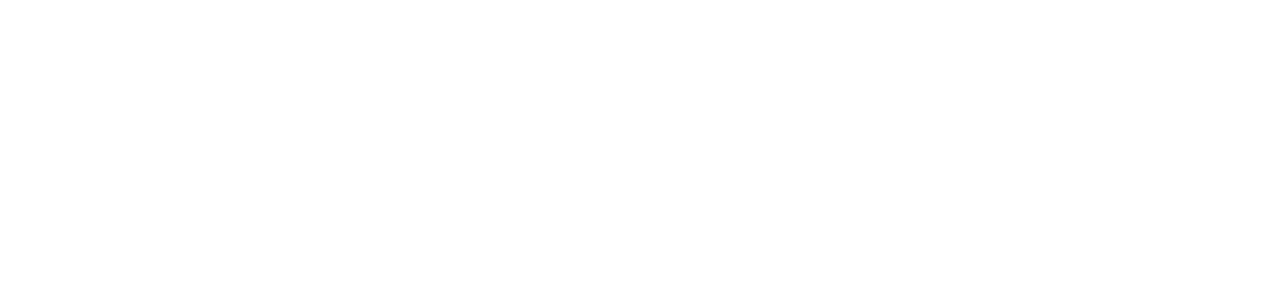
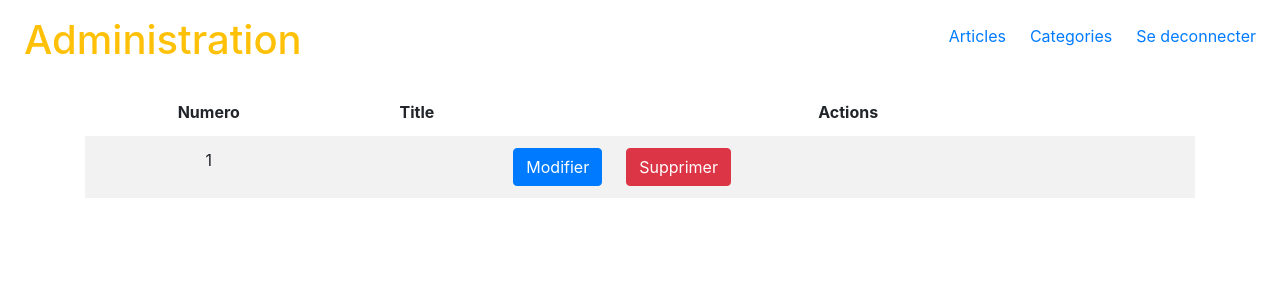
Before and after one commit to noumedemtamiflorian/Blog-React, a React (Create React App) app: page /admin/categories in a window 1280 px wide. Shown: the top 300 px of the page. Built offline with nearby package versions, Linux system fonts and the light colour scheme; no server answers.

Commit message:
Ajout du crud de categories

```diff
--- a/src/Components/Categories/Admin/AddCategorie.jsx
+++ b/src/Components/Categories/Admin/AddCategorie.jsx
@@ -0,0 +1,55 @@
+import axios from 'axios';
+import { Component } from 'react'
+import { Redirect } from 'react-router';
+import HeaderAdmin from '../../Header/HeaderAdmin';
+class AddCategorie extends Component {
+    constructor(props) {
+        super(props);
+        this.state = {
+            categorie: {
+                title: ''
+            },
+            redirect: false
+        }
+    }
+    handleChange = event => {
+        let categorieTemp = this.state.categorie
+        categorieTemp[event.target.name] = event.target.value
+        this.setState({
+            categorie: categorieTemp
+        })
+    }
+    handleSubmit = event => {
+        let categorie = this.state.categorie
+        axios.post("https://127.0.0.1:8000/api/categories", categorie)
+            .then(res => {
+                this.setState({
+                    redirect: true
+                })
+            })
+        event.preventDefault()
+    }
+    render() {
+        if (this.state.redirect) {
+            return <Redirect to="/admin" />
+        }
+        return (
+            <div>
+                <HeaderAdmin />
+                <h1 className="text-center">Ajout D'une Categorie</h1>
+                <div className="col-4 m-auto">
+                    <form onSubmit={this.handleSubmit}>
+                        <div className="form-group">
+                            <label htmlFor="title">Titre</label>
+                            <input type="text" name="title" id="title" value={this.state.categorie.title} onChange={this.handleChange} className="form-control" />
+                        </div>
+                        <button type="submit" className="btn btn-primary">Enregistrer</button>
+                    </form>
+                </div>
+
+
+            </div>
+        )
+    }
+}
+export default AddCategorie;
--- /dev/null
+++ b/src/Components/Categories/Admin/CategoriesAdmin.jsx
@@ -0,0 +1,58 @@
+import axios from 'axios';
+import { Component } from 'react'
+import { Link } from 'react-router-dom';
+import HeaderAdmin from '../../Header/HeaderAdmin';
+class CategoriesAdmin extends Component {
+    constructor(props) {
+        super(props);
+        this.state = {
+            categories: [{}]
+        }
+    }
+    componentDidMount() {
+        axios.get("https://127.0.0.1:8000/api/categories")
+            .then(res => {
+                this.setState({
+                    categories: res.data['hydra:member']
+                })
+            })
+            .catch()
+    }
+    render() {
+        return (
+            <div>
+                <HeaderAdmin />
+                <div className="container">
+                    <table className="table table-borderless text-center table-hover table-striped ">
+                        <thead>
+                            <tr>
+                                <th>Numero</th>
+                                <th>Title</th>
+                                <th>Actions</th>
+                            </tr>
+                        </thead>
+                        <tbody>
+                            {
+                                this.state.categories.map(({ id, title }, index) => {
+                                    return (
+                                        <tr key={index}>
+                                            <td>{index + 1}</td>
+                                            <td>{title}</td>
+                                            <td className="d-flex">
+                                                <Link to={`/admin/categorie/${id}/edit`}><span className="btn btn-primary mr-4">Modifier</span> </Link>
+                                                <Link to={`/admin/categorie/${id}/delete`}><span className="btn btn-danger">Supprimer</span> </Link>
+                                            </td>
+                                        </tr>
+                                    )
+                                })
+                            }
+                        </tbody>
+                    </table>
+                </div >
+            </div>
+
+        )
+    }
+
+}
+export default CategoriesAdmin;
--- a/src/Components/Categories/Admin/DeleteCategorie.jsx
+++ b/src/Components/Categories/Admin/DeleteCategorie.jsx
@@ -0,0 +1,31 @@
+import { Component } from 'react'
+import axios from "axios"
+import { Redirect } from 'react-router';
+
+class DeleteCategorie extends Component {
+    constructor(props) {
+        super(props);
+        this.state = {
+            redirect: false
+        }
+    }
+
+    componentDidMount() {
+        const id = this.props.match.params.id
+        axios.delete("https://127.0.0.1:8000/api/categories/" + id)
+            .then(res => {
+                this.setState({
+                    redirect: true
+                })
+            })
+            .catch(error => { })
+    }
+    render() {
+        if (this.state.redirect) {
+            return <Redirect to="/admin/categories" />
+        }
+        return <h1>Suppression de la categories en cours</h1>
+    }
+}
+
+export default DeleteCategorie;
--- a/src/Components/Categories/Admin/UpdateCategorie.jsx
+++ b/src/Components/Categories/Admin/UpdateCategorie.jsx
@@ -0,0 +1,69 @@
+import axios from "axios";
+import React from "react"
+import { Redirect } from "react-router";
+import HeaderAdmin from "../../Header/HeaderAdmin";
+
+class UpdateCategorie extends React.Component {
+    constructor(props) {
+        super(props);
+        this.state = {
+            categorie: {
+                title: ''
+            },
+            redirect: false
+            , id: this.props.match.params.id
+        }
+    }
+
+    componentDidMount() {
+        const id = this.state.id
+        axios.get('https://127.0.0.1:8000/api/categories/' + id)
+            .then(res => {
+                this.setState({ categorie: res.data })
+            }).then(error => {
+            })
+    }
+    handleChange = event => {
+        let categorieTemp = this.state.categorie
+        categorieTemp[event.target.name] = event.target.value
+        this.setState({
+            categorie: categorieTemp
+        })
+    }
+
+    handleSubmit = (event) => {
+        const id = this.state.id
+        axios.put("https://127.0.0.1:8000/api/categories/" + id, this.state.categorie)
+            .then(res => {
+                this.setState({
+                    redirect: true
+                })
+            })
+            .catch(error => {
+            })
+        event.preventDefault()
+    }
+    render() {
+        if (this.state.redirect) {
+            return <Redirect to="/admin/categories" />
+        }
+        return (
+            <div>
+                <HeaderAdmin />
+                <div className="row">
+                    <div className="col-6 mx-auto">
+                        <form onSubmit={this.handleSubmit}>
+                            <div className="form-group">
+                                <label htmlFor="title">Titre</label>
+                                <input type="text" name="title" id="title" value={this.state.categorie.title} onChange={this.handleChange} className="form-control" />
+                            </div>
+                            <button type="submit" className="btn btn-primary">Modifier</button>
+                        </form>
+                    </div>
+                </div>
+            </div>
+
+        )
+    }
+}
+export default UpdateCategorie;
--- a/src/Components/Categories/Categories.jsx
+++ b/src/Components/Categories/Categories.jsx
@@ -53,7 +53,8 @@
                         <div className="list-group mr-4">
                             {
                                 this.state.categories.map(({ title, id }, index) => {
-                                    return <Link key={id} to={"/posts/categorie/" + id}><span id={id} className="list-group-item list-group-item-action">{title}</span></Link>
+                                    return <Link key={id} to={"/posts/categorie/" + id}><span id={id}
+                                        className={"list-group-item list-group-item-action"}>{title}</span></Link>
                                 })
                             }
                         </div>
--- a/src/Components/Header/HeaderAdmin.jsx
+++ b/src/Components/Header/HeaderAdmin.jsx
@@ -8,8 +8,8 @@
             <Link to="/"> <h1 className="text-warning" >Administration</h1></Link>
             <nav>
                 <ul className="list-unstyled d-flex">
-                    <li className="mr-4"><Link to="/">Articles</Link></li>
-                    <li className="mr-4"><Link to="/">Categories</Link></li>
+                    <li className="mr-4"><Link to="/admin/posts">Articles</Link></li>
+                    <li className="mr-4"><Link to="/admin/categories">Categories</Link></li>
                     <li><Link to="/">Se deconnecter</Link></li>
                 </ul>
             </nav>
--- a/src/Components/Main.jsx
+++ b/src/Components/Main.jsx
@@ -7,6 +7,11 @@
 import UpdatePost from './Posts/Admin/UpdatePost'
 import DeletePost from './Posts/Admin/DeletePost'
 import Categories from './Categories/Categories'
+import AddCategorie from './Categories/Admin/AddCategorie'
+import CategoriesAdmin from './Categories/Admin/CategoriesAdmin'
+import UpdateCategorie from './Categories/Admin/UpdateCategorie'
+import DeleteCategorie from './Categories/Admin/DeleteCategorie'
+
 const Main = () => {
     return (
         <BrowserRouter>
@@ -16,12 +21,18 @@
                 <Route path="/posts/categorie/:id" component={Categories}></Route>
 
                 {/* Route d'administration  pour les articles */}
-                <Route exact path="/admin">< Posts /></Route>
+                <Route exact path="/admin/posts">< Posts /></Route>
                 <Route path="/admin/post/add">< AddPost /></Route>
                 <Route path="/admin/post/:id/edit" component={UpdatePost}></Route>
                 <Route path="/admin/post/:id/delete" component={DeletePost}></Route>
+
+
+                <Route exact path="/admin/categories"><CategoriesAdmin /> </Route>
+                <Route path="/admin/categorie/add">< AddCategorie /></Route>
+                <Route path="/admin/categorie/:id/edit" component={UpdateCategorie}></Route>
+                <Route path="/admin/categorie/:id/delete" component={DeleteCategorie}></Route>
             </Switch>
-        </BrowserRouter>
+        </BrowserRouter >
     )
 }
 export default Main;
```
Also changed, not shown: src/Components/Categories/Admin/Categories.jsx (deleted).
